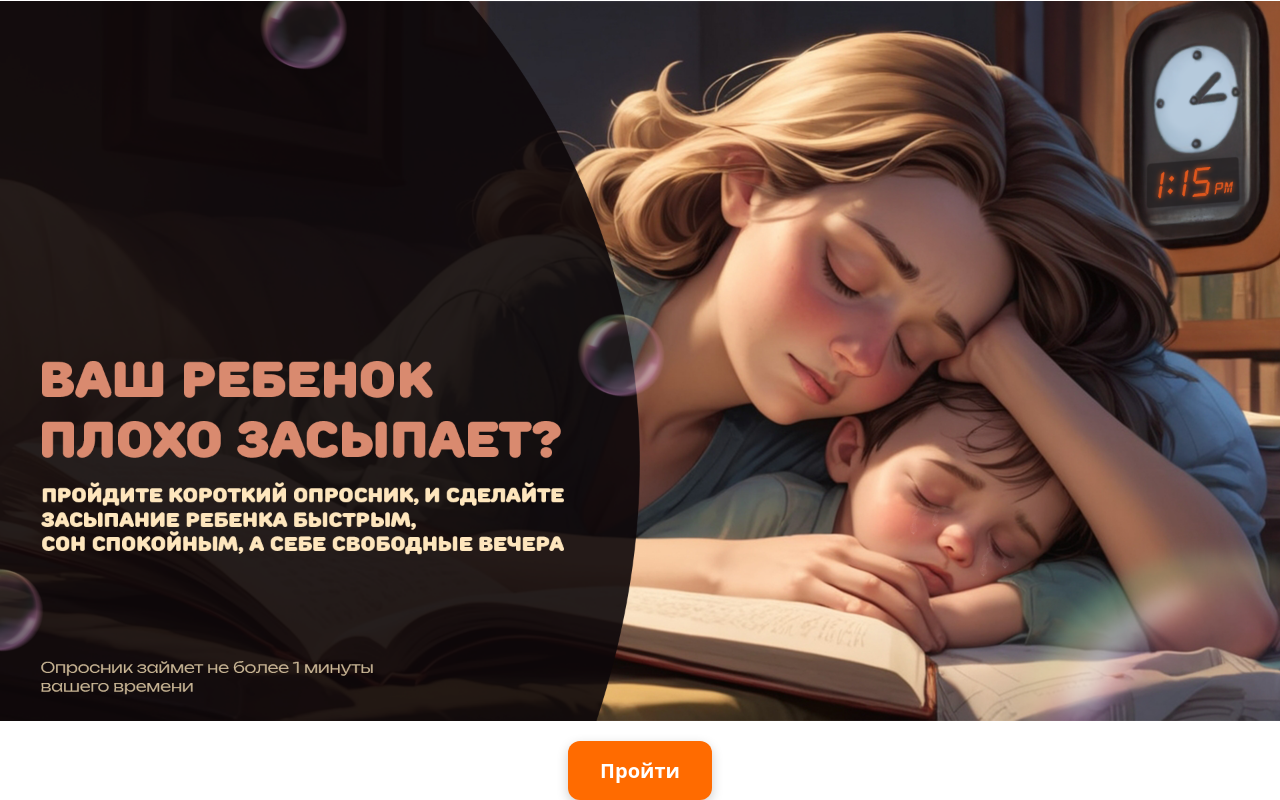
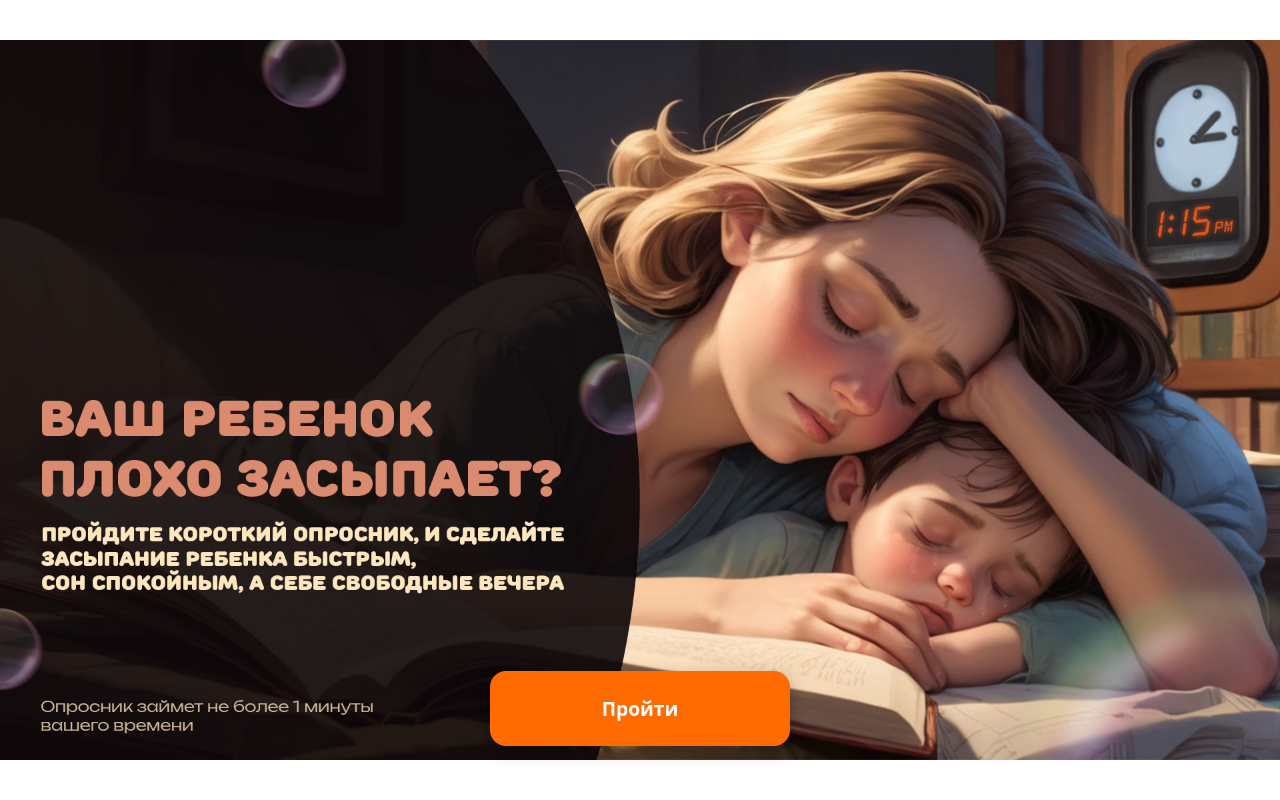
Before and after one commit to wellder00/quiz_funnel, a React (Vite) app in the folder quiz_funnel/: page / in a window 1280 px wide. Built offline with nearby package versions, Linux system fonts and the light colour scheme.

Commit message:
refactor: change button

```diff
--- a/quiz_funnel/src/components/Screen_1/Screen_1.jsx
+++ b/quiz_funnel/src/components/Screen_1/Screen_1.jsx
@@ -19,12 +19,12 @@ const Screen_1 = () => {
     <div className={styles.container}>
       <div className={styles.imgContainer}>
         <img className={styles.img} src={imageSrc} alt="Variant" />
+        <form onSubmit={handleSubmit}>
+          <button className={styles.but} type="submit">
+            Пройти
+          </button>
+        </form>
       </div>
-      <form onSubmit={handleSubmit}>
-        <button className={styles.button} type="submit">
-          Пройти
-        </button>
-      </form>
     </div>
   )
 }
--- a/quiz_funnel/src/components/Screen_1/Screen_1.module.scss
+++ b/quiz_funnel/src/components/Screen_1/Screen_1.module.scss
@@ -5,27 +5,27 @@
   flex-direction: column;
   padding: 0;
   max-width: 100%;
-  min-height: 100vh; /* Контейнер занимает всю высоту экрана */
+  min-height: 100vh;
   box-sizing: border-box;
-  overflow: hidden; /* Убираем скролл */
+  overflow: hidden;
 }
 
 .imgContainer {
   position: relative;
   width: 100%;
-  height: 100%; /* Контейнер изображения занимает всю высоту экрана */
+  height: 100%;
 }
 
 .img {
   width: 100%;
-  height: 100%; /* Растягиваем изображение на всю высоту */
-  object-fit: cover; /* Сохраняем пропорции, обрезая лишнее */
+  height: 100%;
+  object-fit: cover;
   display: block;
 }
 
 .text {
   position: absolute;
-  top: 10%; /* Текст в верхней части изображения */
+  top: 10%;
   left: 50%;
   transform: translateX(-50%);
   color: white;
@@ -36,18 +36,22 @@
   text-align: center;
 }
 
-.button {
+.but {
+  position: absolute;
+  width: 300px;
+  bottom: 2%;
+  left: 50%;
+  transform: translateX(-50%);
   background-color: #ff6b00;
   color: white;
-  font-size: 1.25rem;
-  padding: 1rem 2rem;
+  font-size: 1.2rem;
+  padding: 1.5rem 3rem;
   border: none;
-  border-radius: 12px;
+  border-radius: 16px;
   cursor: pointer;
   font-weight: bold;
   transition: background-color 0.3s ease;
-  box-shadow: 0 4px 12px rgba(0, 0, 0, 0.2);
-  margin-top: 20px;
+  box-shadow: 0 6px 16px rgba(0, 0, 0, 0.3);
 
   &:hover {
     background-color: #e65c00;
@@ -80,17 +84,3 @@
     padding: 0.75rem 1.5rem;
   }
 }
-
-// @media (max-width: 680px) {
-//   .img {
-//     content: url("./slide2.png");
-//     width: 100%;
-//     height: auto;
-//     object-fit: cover;
-//   }
-
-//   .text {
-//     font-size: 12px;
-//     padding: 0.5rem;
-//   }
-// }
```
Also changed, not shown: 2 other files (tests, documents, lock files or other folders).
